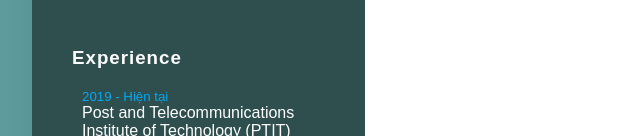
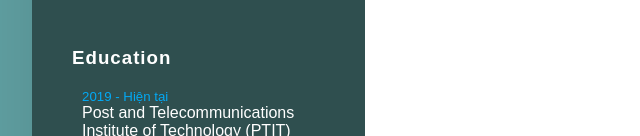
Before and after one commit to giangnguyen1703/giangnguyen1703.github.io, a plain HTML site: page index.html in a window 1280 px wide. Shown: the part 664-800 px from the top of the page, 108-748 px from the left. Drawn offline with Linux system fonts and the light colour scheme.

Commit message:
Update index.html

```diff
--- a/index.html
+++ b/index.html
@@ -74,7 +74,7 @@
             </div>
             <div class="contactInfo education">
                 <h3 class="title">
-                    Experience
+                   Education
                 </h3>
                 <ul>
                     <li>
```
